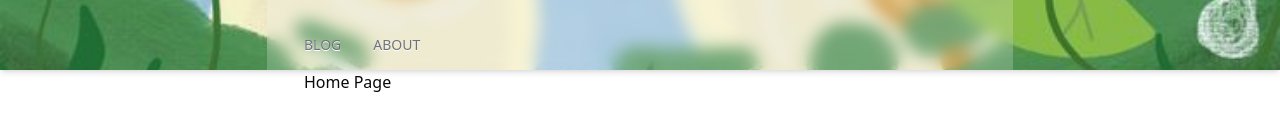
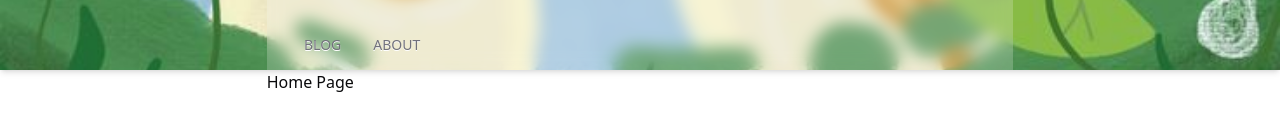
Before and after one commit to kkaylie/blog, a Next.js app: page / in a window 1280 px wide. Shown: the part 285-416 px from the top of the page. Built offline with nearby package versions, Linux system fonts and the light colour scheme.

Commit message:
style(main): fix style issue

```diff
--- a/app/layout.tsx
+++ b/app/layout.tsx
@@ -27,7 +27,7 @@ export default function RootLayout({
       <body className="bg-[var(--background)] text-[var(--foreground)]">
         <HeaderContainer />
         <main className="min-h-screen w-full">
-          <div className="mx-auto h-full max-w-2xl lg:w-7/12">{children}</div>
+          <div className="mx-auto h-full lg:w-7/12">{children}</div>
         </main>
         <footer className="border-t border-[var(--border)] py-6 text-center text-sm text-[var(--muted-foreground)]">
           <p>
```
